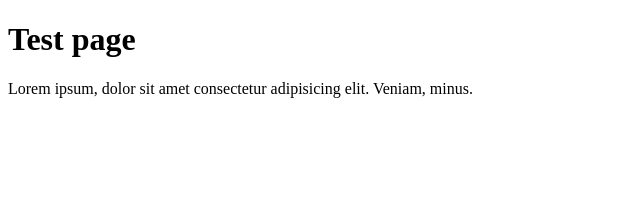
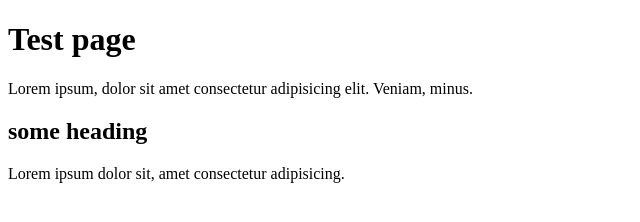
Before and after one commit to vlad258411/test, a plain HTML site: page index.html in a window 1280 px wide. Shown: the whole page, without its empty margins (0-640 px from the left). Drawn offline with Linux system fonts and the light colour scheme.

Commit message:
2 commit on feature

```diff
--- a/index.html
+++ b/index.html
@@ -9,6 +9,9 @@
 <body>
     <h1> Test page</h1>
     <p>Lorem ipsum, dolor sit amet consectetur adipisicing elit. Veniam, minus.</p>
+
+    <h2>some heading</h2>
+  <p>Lorem ipsum dolor sit, amet consectetur adipisicing.</p>
 </body>
 
 </html>
```
